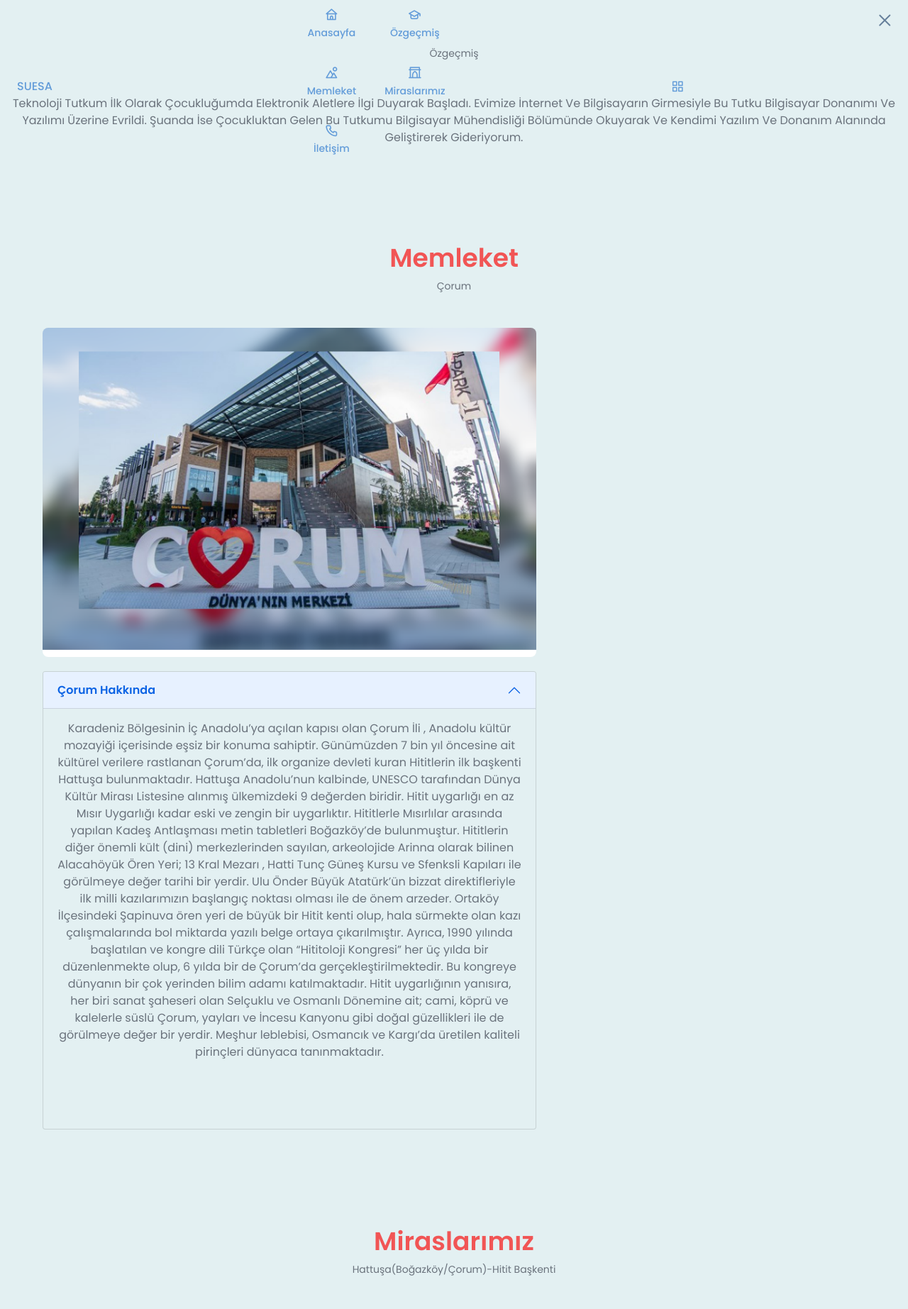
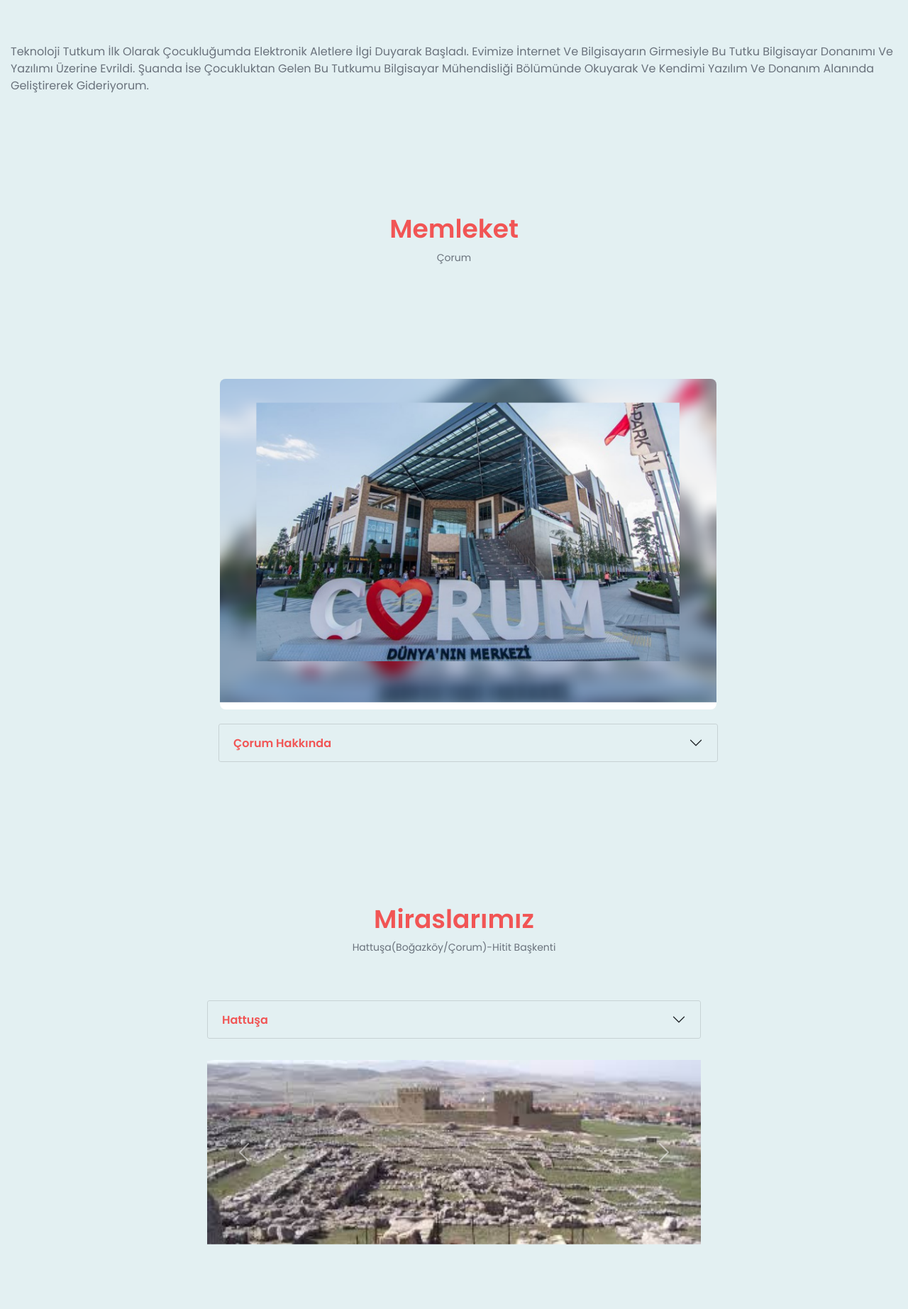
Before and after one commit to ESA19/esa.42web.io, a plain HTML site: page index.html in a window 1280 px wide. Shown: the part 745-2590 px from the top of the page at 71% size. Drawn offline with nearby package versions, Linux system fonts and the light colour scheme.

Commit message:
responsive hale getirildi

```diff
--- a/Js/Main.js
+++ b/Js/Main.js
@@ -34,3 +34,51 @@ function linkAction()
     navMenu.classList.remove('show-menu')
 }
 navLink.forEach(n=> n.addEventListener('click',linkAction))
+/*==================== AKTİF LİNKİN GÖSTERİLMESİ ==============*/
+const sections = document.querySelectorAll('section[id]')
+
+function scrollActive(){
+    const scrollY = window.pageYOffset
+
+    sections.forEach(current =>{
+        const sectionHeight = current.offsetHeight
+        const sectionTop = current.offsetTop - 50;
+        sectionId = current.getAttribute('id')
+
+        if(scrollY > sectionTop && scrollY <= sectionTop + sectionHeight){
+            document.querySelector('.nav__menu a[href*=' + sectionId + ']').classList.add('active-link')
+        }else{
+            document.querySelector('.nav__menu a[href*=' + sectionId + ']').classList.remove('active-link')
+        }
+    })
+}
+window.addEventListener('scroll', scrollActive)
+/*==================== Sitede Gezerken Menünün vurgulanması ==============*/
+function scrollHeader(){
+    const nav = document.getElementById('header')
+    // When the scroll is greater than 200 viewport height, add the scroll-header class to the header tag
+    if(this.scrollY >= 80) nav.classList.add('scroll-header'); else nav.classList.remove('scroll-header')
+}
+window.addEventListener('scroll', scrollHeader)
+/*==================== Koyu Tema ==============*/
+const themeButton = document.getElementById('theme-button')
+const darkTheme = 'dark-theme'
+const iconTheme = 'uil-sun'
+
+
+const selectedTheme = localStorage.getItem('selected-theme')
+const selectedIcon = localStorage.getItem('selected-icon')
+
+const getCurrentTheme = () => document.body.classList.contains(darkTheme) ? 'dark' : 'light'
+const getCurrentIcon = () => themeButton.classList.contains(iconTheme) ? 'uil-moon' : 'uil-sun'
+
+if (selectedTheme) {
+  document.body.classList[selectedTheme === 'dark' ? 'add' : 'remove'](darkTheme)
+  themeButton.classList[selectedIcon === 'uil-moon' ? 'add' : 'remove'](iconTheme)
+}
+themeButton.addEventListener('click', () => {
+    document.body.classList.toggle(darkTheme)
+    themeButton.classList.toggle(iconTheme)
+    localStorage.setItem('selected-theme', getCurrentTheme())
+    localStorage.setItem('selected-icon', getCurrentIcon())
+})
--- a/css/style.css
+++ b/css/style.css
@@ -18,8 +18,6 @@
     --input-color: hsl(var(--hue-color), 70%, 96%);
     --body-color: hsl(188, 35%, 92%);
     --container-color: #fff;
-    --scroll-bar-color: hsl(var(--hue-color), 12%, 90%);
-    --scroll-thumb-color: hsl(var(--hue-color), 12%, 80%);
 
 /*========== Font and typography ==========*/
 --body-font: 'Poppins', sans-serif;
@@ -60,6 +58,34 @@
         --smaller-font-size: .813rem;
     }
 }
+body.dark-theme
+{
+    --hue-color: 211;
+    --first-color-second: hsl(var(--hue-color), 30%, 8%);
+    --title-color: hsl(0, 85%, 64%);
+    --text-color: white;
+    --input-color: hsl(var(--hue-color), 29%, 16%);
+    --body-color: black;
+    --container-color: hsl(var(var(--hue-color),29%,16%))
+}
+.nav__btns
+{
+  display: flex;
+  align-items: center;
+}
+.tema-değiş
+{
+  font-size: 1.25rem;
+  color: hsl(211, 61%, 62%);
+  margin-right: var(--mb-1);
+  cursor: pointer;
+
+}
+.tema-değiş:hover
+{
+  color:hsl(0, 85%, 64%)
+}
+
 /*==================== BASE ====================*/
 * {
     box-sizing: border-box;
@@ -219,16 +245,23 @@
   color: var(--first-color-alt);
 }
 
-/* show menu */
+
 .show-menu
 {
   bottom: 0;
 }
 
-/* Active link */
+
+.active-link
+{
+  color: hsl(0, 85%, 64%);
+}
 
 
-/* Change background header */
+.scroll-header
+{
+  box-shadow: 0 -1px 4px rgba(0,0,0,.5);
+}
 
 
 /*==================== HOME ====================*/
@@ -532,20 +565,225 @@
   margin-top: var(--mb-3);
 }
 
-/*========== SCROLL UP ==========*/
-
-
-/* Show scroll */
-
-
-/*========== SCROLL BAR ==========*/
-
-
 /*==================== MEDIA QUERIES ====================*/
 /* For small devices */
+@media screen and (max-width:350px)
+{
+  .container
+  {
+    margin-left:var(--mb-1);
+    margin-right:var(--mb-1);
+  }
+  .nav__menu
+  {
+    padding: 2rem .25rem 4rem;
 
+  }
+  .nav__list
+  {
+    column-gap: 0;
+  }
+  .home__content
+  {
+    grid-template-columns: .25fr 3fr;
+  }
+  .home__esa-img
+  {
+    width: 180px;
+  }
+  .memleket__title
+  {
+    font-size: var(--normal-font-size);
+  }
+  .memleket__data
+  {
+    gap:.5rem;
+  }
+  .miraslarımız__container
+  {
+    grid-template-columns: max-content;
+    justify-content: center;
+
+  }
+  .miraslarımız__content
+  {
+    padding-right: 3.5rem;
+  }
+  .miraslarımız__data,.miraslarımız__header
+  {
+    flex-direction: column;
+    align-items: center;
+  }
+
+}
 
 /* For medium devices */
+@media screen and (min-width:568px)
+{
+ .home__content
+ {
+   grid-template-columns:max-content 1fr 1fr;
+ }
+ .home__data
+ {
+   grid-column: initial;
+ }
+ .home__esa-img
+ {
+   order: 1;
+   justify-self: center;
+ }
+ .about__container,.memleket__container,.miraslarımız__content,.iletişim__container,.footer__container
+ {
+   grid-template-columns: repat(2,1fr);
+ }
 
+}
+ @media screen and (min-width:768px)
+ {
+  .container
+  {
+    margin-left: auto;
+    margin-right: auto;
+  }
+  body
+  {
+    margin:0;
+  }
+  .section
+  {
+    padding: 6rem 0 2rem;
+  }
+  .section__subtitle
+  {
+    margin-bottom: 4rem;
+  }
+  .header
+  {
+    top: 0;
+    bottom: initial;
 
-/* For large devices */
+  }
+  .header,.main,.footer__container
+  {
+    padding:0 1rem;
+  }
+  .nav
+  {
+    height: calc(var(--header-height)+1.5rem);
+    column-gap: 1rem;
+
+  }
+  .nav__icon,
+  .nav__toggle,
+  .nav__close
+  {
+    display: none;
+  }
+  .nav__list
+  {
+    display:flex;
+    column-gap:2rem;
+
+  }
+  .nav__menu
+  {
+    margin-left: auto;
+  }
+  .tema-değiş
+  {
+    margin-bottom:20px;
+  }
+  .home__container
+  {
+    row-gap: 5rem;
+  }
+  .home__content
+  {
+    padding-top: 5.5rem;
+    column-gap:2rem ;
+  }
+  .home__esa-img
+  {
+    width: 270px;
+  }
+  .about__container
+  {
+    column-gap: 5rem;
+  }
+  .about__description
+  {
+    text-align: initial;
+  }
+ .memleket__content
+ {
+   padding: 6rem 0 2rem 2.5rem;
+ }
+.miraslarımız__content
+{
+  align-items: center;
+
+}
+.footer__container
+{
+  grid-template-columns: repeat(3 1fr);
+}
+.footer__bg
+{
+  padding: 3rem 0 3.5rem;
+}
+.footer__links
+{
+  flex-direction: row;
+  column-gap: 2rem;
+}
+.footer__copy
+{
+  margin-top: 4.5rem;
+}
+
+ }
+@media  screen and (min-width:1024px)
+ {
+   .header,
+   .main,
+   .footer__container
+   {
+     padding: 15px;
+   }
+   .home__esa-img
+   {
+     width: 320px;
+   }
+   .home__social
+   {
+     transform: translateX(-6rem);
+
+   }
+   .memleket__container
+   {
+     grid-template-columns: repeat(3,238px);
+   }
+   .memleket__content
+   {
+     column-gap: 5rem;
+   }
+   .carousel-control-prev-icon
+   {
+     font-size: 3.5rem;
+     left: -3.5rem;
+   }
+   .carousel-control-next-icon
+   {
+     right: -3.5rem;
+   }
+   .iletişim__form
+   {
+     width: 460px;
+   }
+   .iletişim__inputs
+   {
+     grid-template-columns: repeat(2,1fr);
+   }
+
+}
--- a/index.html
+++ b/index.html
@@ -20,7 +20,7 @@
             <div class="nav__menu" id="nav-menu">
                 <ul class="nav__list grid">
                     <li class="nav__item">
-                      <a href="#home" class="nav__link">
+                      <a href="#home" class="nav__link active-link">
                         <i class="uil uil-home nav__icon"></i>Anasayfa
                       </a>
                     </li>
@@ -48,6 +48,7 @@
                 <i class="uil uil-multiply nav__close " id="nav-close"></i>
             </div>
             <div class="nav__btns">
+                <i class="uil uil-moon tema-değiş" id="theme-button"></i>
                 <div class="nav__toggle" id="nav-toggle">
                     <i class="uil uil-apps"></i>
                 </div>
@@ -77,7 +78,7 @@
                         <h1 class="home__title">Merhaba, Ben Enes</h1>
                         <h3 class="home__subtitle">Öğrenci</h3>
                         <p class="home__description">Ben Enes 21 Yaşındayım. Sakarya Üniversitesi Bilgisayar Ve Bilişim Fakültesi Bilgisayar Mühendisliği 1.Sınıf Öğrencisiyim.</p>
-                        <a href="#contact" class="button button--flex">
+                        <a href="#iletişim" class="button button--flex">
                             İletişim <i class="uil uil-phone"></i>
                         </a>
                     </div>
@@ -111,11 +112,11 @@
                             <div class="accordion" id="accordionExample">
                                 <div class="accordion-item">
                                 <h2 class="accordion-header" id="headingOne">
-                                    <button class="accordion-button" type="button" data-bs-toggle="collapse" data-bs-target="#collapseOne" aria-expanded="true" aria-controls="collapseOne">
+                                    <button class="accordion-button collapsed"  type="button" data-bs-toggle="collapse" data-bs-target="#collapseOne" aria-expanded="false" aria-controls="collapseOne">
                                         Çorum Hakkında
                                     </button>
                                 </h2>
-                                <div id="collapseOne" class="accordion-collapse collapse show" aria-labelledby="headingOne" data-bs-parent="#accordionExample">
+                                <div id="collapseOne" class="accordion-collapse collapse" aria-labelledby="headingOne" data-bs-parent="#accordionExample">
                                     <div class="accordion-body">
                                         <p class="memleket__description">Karadeniz Bölgesinin İç Anadolu’ya açılan kapısı olan Çorum İli , Anadolu kültür mozayiği içerisinde eşsiz bir konuma sahiptir. Günümüzden 7 bin yıl öncesine ait kültürel verilere rastlanan Çorum’da, ilk organize devleti kuran Hititlerin ilk başkenti Hattuşa bulunmaktadır. Hattuşa Anadolu’nun kalbinde, UNESCO tarafından Dünya Kültür Mirası Listesine alınmış ülkemizdeki 9 değerden biridir. Hitit uygarlığı en az Mısır Uygarlığı kadar eski ve zengin bir uygarlıktır. Hititlerle Mısırlılar arasında yapılan Kadeş Antlaşması metin tabletleri Boğazköy’de bulunmuştur. Hititlerin diğer önemli kült (dini) merkezlerinden sayılan, arkeolojide Arinna olarak bilinen Alacahöyük Ören Yeri; 13 Kral Mezarı , Hatti Tunç Güneş Kursu ve Sfenksli Kapıları ile görülmeye değer tarihi bir yerdir. Ulu Önder Büyük Atatürk’ün bizzat direktifleriyle ilk milli kazılarımızın başlangıç noktası olması ile de önem arzeder.
                                             Ortaköy İlçesindeki Şapinuva ören yeri de büyük bir Hitit kenti olup, hala sürmekte olan kazı çalışmalarında bol miktarda yazılı belge ortaya çıkarılmıştır. Ayrıca, 1990 yılında başlatılan ve kongre dili Türkçe olan “Hititoloji Kongresi” her üç yılda bir düzenlenmekte olup, 6 yılda bir de Çorum’da gerçekleştirilmektedir. Bu kongreye dünyanın bir çok yerinden bilim adamı katılmaktadır. Hitit uygarlığının yanısıra, her biri sanat şaheseri olan Selçuklu ve Osmanlı Dönemine ait; cami, köprü ve kalelerle süslü Çorum, yayları ve İncesu Kanyonu gibi doğal güzellikleri ile de görülmeye değer bir yerdir. Meşhur leblebisi, Osmancık ve Kargı’da üretilen kaliteli pirinçleri dünyaca tanınmaktadır.
@@ -225,7 +226,7 @@
                                 <textarea name="" id="" cols="0" rows="7" class="iletişim__input"></textarea>
                             </div>
                             <div>
-                                <a href="#" class="button button--flex">Mesaj Gönder
+                                <a href="" class="button button--flex">Mesaj Gönder
                                     <i class="uil uil-message button__icon"></i>
                                 </a>
                             </div>
```
